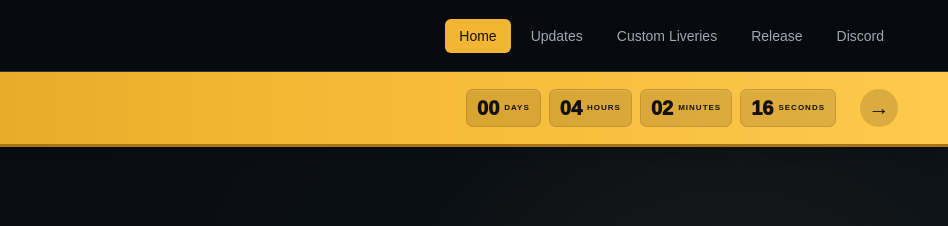
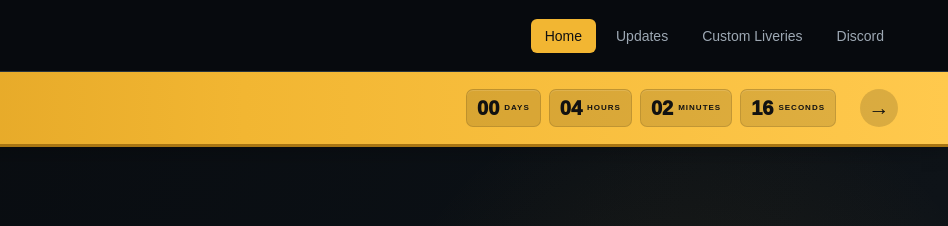
Before and after one commit to pineapplekid555-glitch/Westbrookcounty, a plain HTML site: page index.html in a window 1280 px wide. Shown: the top 226 px of the page, 332-1280 px from the left. Drawn offline with Linux system fonts and the light colour scheme.

Commit message:
Remove 'Release' link from index.html
Removed the 'Release' link from the navigation.

```diff
--- a/index.html
+++ b/index.html
@@ -75,10 +75,6 @@
 
                 <a href="/pages/liveries.html">
                     Custom Liveries
-                </a>
-
-                <a href="/pages/countdown.html">
-                    Release
                 </a>
 
                 <a
```
